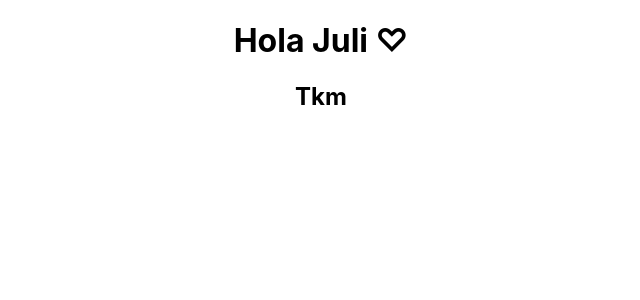
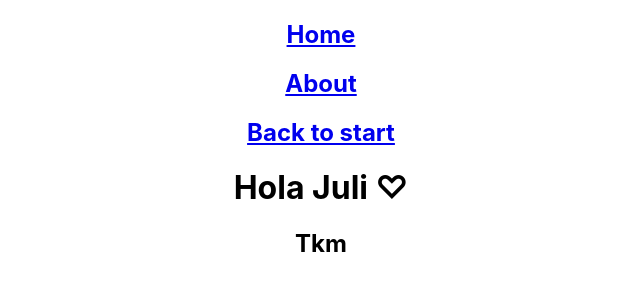
Before and after one commit to viccoronado/CriptoApp, a React (Create React App) app in the folder client/: page / in a window 1280 px wide. Shown: the top 300 px of the page, without its empty margins (319-959 px from the left). Built offline with nearby package versions, Linux system fonts and the light colour scheme.

Commit message:
Install dependencies

```diff
--- a/client/package.json
+++ b/client/package.json
@@ -6,7 +6,8 @@
     "react": "^17.0.1",
     "react-dom": "^17.0.2",
     "react-router-dom": "^5.2.0",
-    "react-scripts": "^4.0.3"
+    "react-scripts": "^4.0.3",
+    "styled-components": "^5.3.0"
   },
   "scripts": {
     "start": "react-scripts start",
--- a/client/src/App.js
+++ b/client/src/App.js
@@ -2,14 +2,16 @@
 import "./App.css";
 import React from "react";
 // eslint-disable-next-line
-import { BrowserRouter as Route } from "react-router-dom";
+import { BrowserRouter as Router, Route } from "react-router-dom";
 import Home from "./containers/Home/Home";
+import NavBar from "./components/Navbar/Navbar";
 
 function App() {
   return (
     <div className="App">
       <React.Fragment>
-      <Home/>
+      <Route path="/" component={NavBar} />
+      <Route exact path="/" component={Home} />
       </React.Fragment>
     </div>
   );
--- /dev/null
+++ b/client/src/components/Navbar/Navbar.jsx
@@ -0,0 +1,26 @@
+import React from "react";
+import { Link } from "react-router-dom";
+
+function NavBar() {
+  return (
+    <div className="navBar">
+      <div className="home">
+        <Link to="/home">
+          <h2>Home</h2>
+        </Link>
+      </div>
+      <div className="about">
+        <Link to="/about">
+          <h2>About</h2>
+        </Link>
+      </div>
+      <div className="back">
+        <Link to="/">
+          <h2>Back to start</h2>
+        </Link>
+      </div>
+    </div>
+  );
+}
+
+export default NavBar;
```
Also changed, not shown: client/src/index.js (+9 -8 lines).
